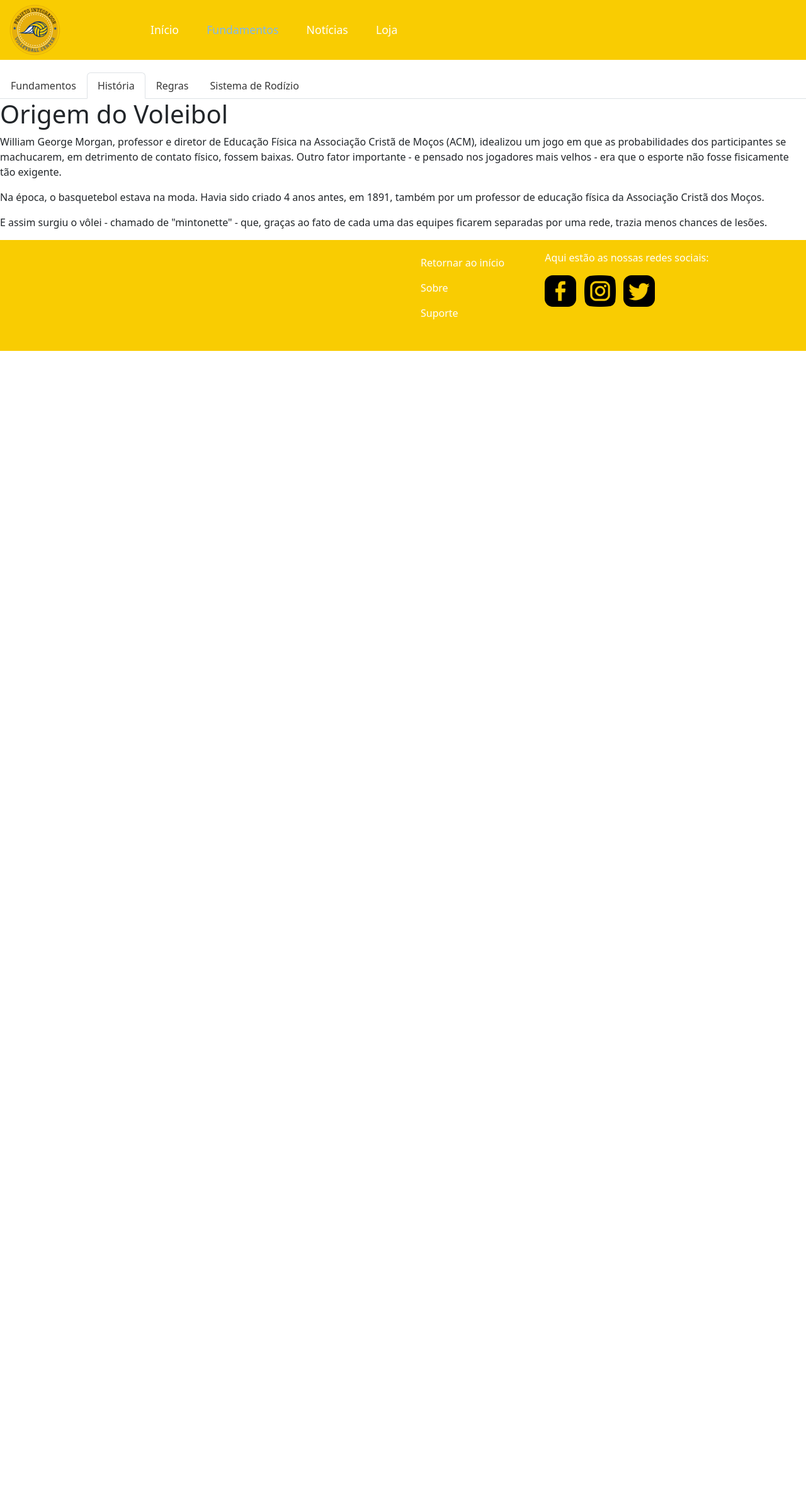
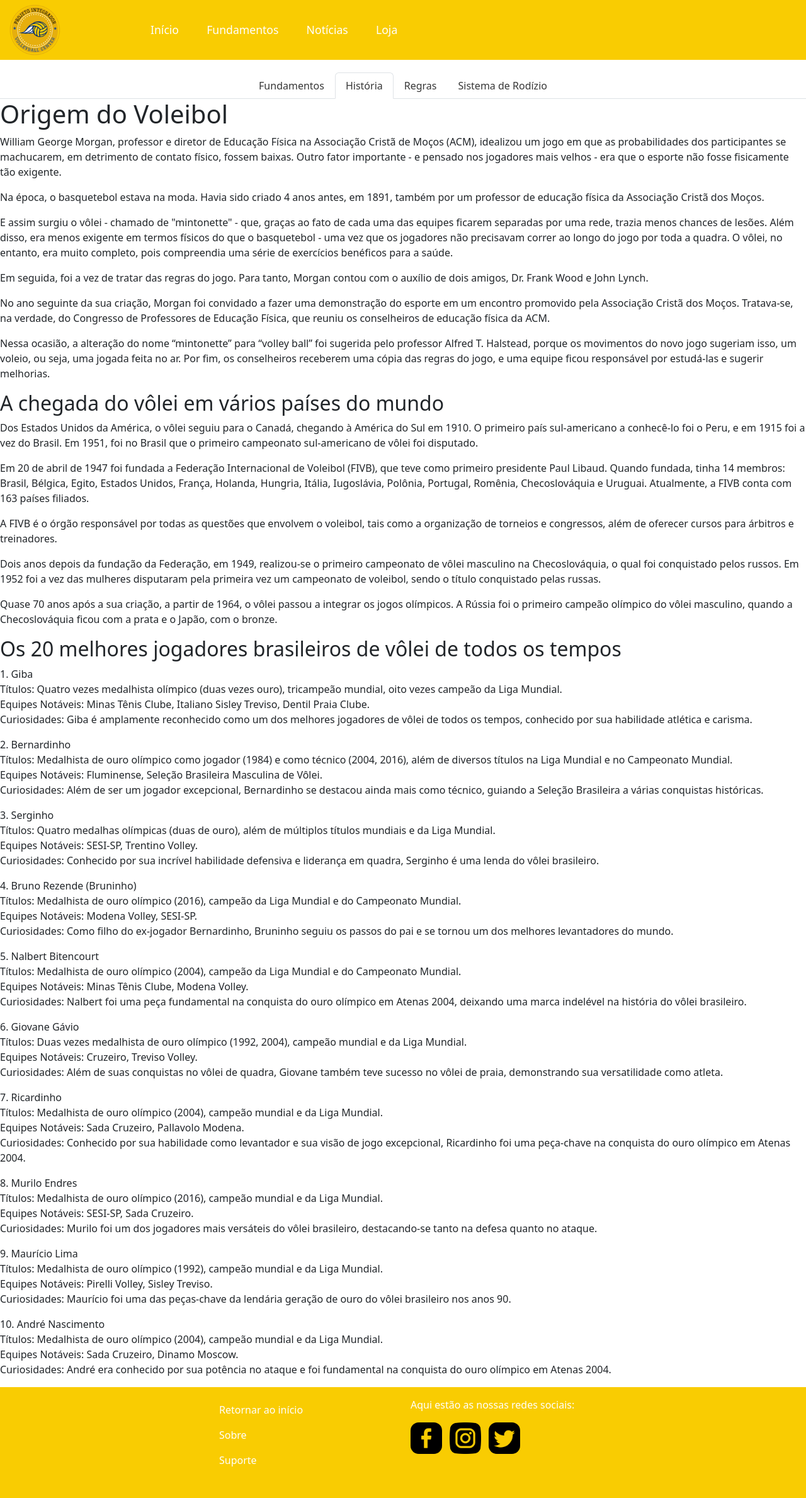
Before and after one commit to JayOta/PI-Volleyball-Center, a PHP site: page /historia.php in a window 1280 px wide; the page is wider, and only the part inside the window is pictured. Shown: that part at 63% size. Before the commit the page ends 557 px from the top of that part, so only its background shows below. Run offline with PHP 8.4, Linux system fonts and the light colour scheme; some libraries are stand-ins or nearby versions.

Commit message:
12:33 - 24/04/24

```diff
--- /dev/null
+++ b/View/css/historia.css
@@ -0,0 +1,3 @@
+h1{
+    color:  #F9CC02;
+}
--- a/View/historia.php
+++ b/View/historia.php
@@ -4,18 +4,16 @@
 	<meta charset="utf-8">
 	<meta name="viewport" content="width=device-width, initial-scale=1">
 	<meta http-equiv="X-UA-Compatible" content="ie=edge">
-	<title>Treine em casa</title>
+	<title>Origem</title>
 	<link href="https://cdn.jsdelivr.net/npm/bootstrap@5.3.0/dist/css/bootstrap.min.css" rel="stylesheet" integrity="sha384-9ndCyUaIbzAi2FUVXJi0CjmCapSmO7SnpJef0486qhLnuZ2cdeRhO02iuK6FUUVM" crossorigin="anonymous">
 	<script src="https://cdn.jsdelivr.net/npm/bootstrap@5.3.0/dist/js/bootstrap.bundle.min.js" integrity="sha384-geWF76RCwLtnZ8qwWowPQNguL3RmwHVBC9FhGdlKrxdiJJigb/j/68SIy3Te4Bkz" crossorigin="anonymous"></script>
-	<link rel="stylesheet" type="text/css" href="css/fundamentos.css">
-	<link rel="stylesheet" href="css/navbar.css">
+	<link rel="stylesheet" href="../View/css/historia.css">
 </head>
 <body>
 	<?php
 		include 'navbar.php';
 	?>
-	<main>
-		<ul class="nav nav-tabs" style="position: relative; margin-top: 20px;">
+	<ul class="nav nav-tabs d-flex justify-content-center" style="position: relative; margin-top: 20px;">
 		<li class="nav-item">
 			<a class="nav-link" aria-current="page" href="fundamentos.php"  style="color: #363636;">Fundamentos</a>
 		</li>
@@ -29,15 +27,90 @@
 			<a class="nav-link" aria-current="true" href="sistema-rodizio.php"  style="color: #363636;">Sistema de Rodízio</a>
 		</li>
 	</ul>
+
+	<div class="card-body">
 	<h1>Origem do Voleibol</h1>
+
 	<p>William George Morgan, professor e diretor de Educação Física na Associação Cristã de Moços (ACM), idealizou um jogo em que as probabilidades dos participantes se machucarem, em detrimento de contato físico, fossem baixas. Outro fator importante - e pensado nos jogadores mais velhos - era que o esporte não fosse fisicamente tão exigente.</p>
 	<p>Na época, o basquetebol estava na moda. Havia sido criado 4 anos antes, em 1891, também por um professor de educação física da Associação Cristã dos Moços.</p>
-		<p>E assim surgiu o vôlei - chamado de "mintonette" - que, graças ao fato de cada uma das equipes ficarem separadas por uma rede, trazia menos chances de lesões.</p>
-	</main>
-	<footer>
+	<p>E assim surgiu o vôlei - chamado de "mintonette" - que, graças ao fato de cada uma das equipes ficarem separadas por uma rede, trazia menos chances de lesões. Além disso, era menos exigente em termos físicos do que o basquetebol - uma vez que os jogadores não precisavam correr ao longo do jogo por toda a quadra. O vôlei, no entanto, era muito completo, pois compreendia uma série de exercícios benéficos para a saúde.</p>
+	<p>Em seguida, foi a vez de tratar das regras do jogo. Para tanto, Morgan contou com o auxílio de dois amigos, Dr. Frank Wood e John Lynch.</p>
+	<p>No ano seguinte da sua criação, Morgan foi convidado a fazer uma demonstração do esporte em um encontro promovido pela Associação Cristã dos Moços. Tratava-se, na verdade, do Congresso de Professores de Educação Física, que reuniu os conselheiros de educação física da ACM.</p>
+	<p>Nessa ocasião, a alteração do nome “mintonette” para “volley ball” foi sugerida pelo professor Alfred T. Halstead, porque os movimentos do novo jogo sugeriam isso, um voleio, ou seja, uma jogada feita no ar. Por fim, os conselheiros receberem uma cópia das regras do jogo, e uma equipe ficou responsável por estudá-las e sugerir melhorias.</p>
+
+	<h2>A chegada do vôlei em vários países do mundo</h2>
+
+	<p>Dos Estados Unidos da América, o vôlei seguiu para o Canadá, chegando à América do Sul em 1910. O primeiro país sul-americano a conhecê-lo foi o Peru, e em 1915 foi a vez do Brasil. Em 1951, foi no Brasil que o primeiro campeonato sul-americano de vôlei foi disputado.</p>
+	<p>Em 20 de abril de 1947 foi fundada a Federação Internacional de Voleibol (FIVB), que teve como primeiro presidente Paul Libaud. Quando fundada, tinha 14 membros: Brasil, Bélgica, Egito, Estados Unidos, França, Holanda, Hungria, Itália, Iugoslávia, Polônia, Portugal, Romênia, Checoslováquia e Uruguai.
+Atualmente, a FIVB conta com 163 países filiados.</p>
+	<p>A FIVB é o órgão responsável por todas as questões que envolvem o voleibol, tais como a organização de torneios e congressos, além de oferecer cursos para árbitros e treinadores.</p>
+	<p>Dois anos depois da fundação da Federação, em 1949, realizou-se o primeiro campeonato de vôlei masculino na Checoslováquia, o qual foi conquistado pelos russos. Em 1952 foi a vez das mulheres disputaram pela primeira vez um campeonato de voleibol, sendo o título conquistado pelas russas.</p>
+	<p>Quase 70 anos após a sua criação, a partir de 1964, o vôlei passou a integrar os jogos olímpicos. A Rússia foi o primeiro campeão olímpico do vôlei masculino, quando a Checoslováquia ficou com a prata e o Japão, com o bronze.</p>
+	</div>
+
+	<h2>Os 20 melhores jogadores brasileiros de vôlei de todos os tempos</h2>
+
+	<p> 1. Giba<br>
+	Títulos: Quatro vezes medalhista olímpico (duas vezes ouro), tricampeão mundial, oito vezes campeão da Liga Mundial.<br>
+	Equipes Notáveis: Minas Tênis Clube, Italiano Sisley Treviso, Dentil Praia Clube.<br>
+	Curiosidades: Giba é amplamente reconhecido como um dos melhores jogadores de vôlei de todos os tempos, conhecido por sua habilidade atlética e carisma.
+	</p>
+
+	<p> 2. Bernardinho<br>
+	Títulos: Medalhista de ouro olímpico como jogador (1984) e como técnico (2004, 2016), além de diversos títulos na Liga Mundial e no Campeonato Mundial.<br>
+	Equipes Notáveis: Fluminense, Seleção Brasileira Masculina de Vôlei.<br>
+	Curiosidades: Além de ser um jogador excepcional, Bernardinho se destacou ainda mais como técnico, guiando a Seleção Brasileira a várias conquistas históricas.
+	</p>
+
+	<p> 3. Serginho<br>
+	Títulos: Quatro medalhas olímpicas (duas de ouro), além de múltiplos títulos mundiais e da Liga Mundial.<br>
+	Equipes Notáveis: SESI-SP, Trentino Volley.<br>
+	Curiosidades: Conhecido por sua incrível habilidade defensiva e liderança em quadra, Serginho é uma lenda do vôlei brasileiro.
+	</p>
+
+	<p> 4. Bruno Rezende (Bruninho)<br>
+	Títulos: Medalhista de ouro olímpico (2016), campeão da Liga Mundial e do Campeonato Mundial.<br>
+	Equipes Notáveis: Modena Volley, SESI-SP.<br>
+	Curiosidades: Como filho do ex-jogador Bernardinho, Bruninho seguiu os passos do pai e se tornou um dos melhores levantadores do mundo.
+	</p>
+
+	<p> 5. Nalbert Bitencourt<br>
+	Títulos: Medalhista de ouro olímpico (2004), campeão da Liga Mundial e do Campeonato Mundial.<br>
+	Equipes Notáveis: Minas Tênis Clube, Modena Volley.<br>
+	Curiosidades: Nalbert foi uma peça fundamental na conquista do ouro olímpico em Atenas 2004, deixando uma marca indelével na história do vôlei brasileiro.
+	</p>
+
+	<p> 6. Giovane Gávio<br>
+	Títulos: Duas vezes medalhista de ouro olímpico (1992, 2004), campeão mundial e da Liga Mundial.<br>
+	Equipes Notáveis: Cruzeiro, Treviso Volley.<br>
+	Curiosidades: Além de suas conquistas no vôlei de quadra, Giovane também teve sucesso no vôlei de praia, demonstrando sua versatilidade como atleta.
+	</p>
+
+	<p> 7. Ricardinho<br>
+	Títulos: Medalhista de ouro olímpico (2004), campeão mundial e da Liga Mundial.<br>
+	Equipes Notáveis: Sada Cruzeiro, Pallavolo Modena.<br>
+	Curiosidades: Conhecido por sua habilidade como levantador e sua visão de jogo excepcional, Ricardinho foi uma peça-chave na conquista do ouro olímpico em Atenas 2004.
+	</p>
+
+	<p> 8. Murilo Endres<br>
+	Títulos: Medalhista de ouro olímpico (2016), campeão mundial e da Liga Mundial.<br>
+	Equipes Notáveis: SESI-SP, Sada Cruzeiro.<br>
+	Curiosidades: Murilo foi um dos jogadores mais versáteis do vôlei brasileiro, destacando-se tanto na defesa quanto no ataque.
+	</p>
+
+	<p> 9. Maurício Lima<br>
+	Títulos: Medalhista de ouro olímpico (1992), campeão mundial e da Liga Mundial.<br>
+	Equipes Notáveis: Pirelli Volley, Sisley Treviso.<br>
+	Curiosidades: Maurício foi uma das peças-chave da lendária geração de ouro do vôlei brasileiro nos anos 90.
+	</p>
+
+	<p> 10. André Nascimento<br>
+	Títulos: Medalhista de ouro olímpico (2004), campeão mundial e da Liga Mundial.<br>
+	Equipes Notáveis: Sada Cruzeiro, Dinamo Moscow.<br>
+	Curiosidades: André era conhecido por sua potência no ataque e foi fundamental na conquista do ouro olímpico em Atenas 2004.
+	</p>
 	<?php
     	include 'footer.php';
   	?>
-	</footer>
 </body>
 </html>
```
Lines whose indentation alone changed are shown as unchanged.
